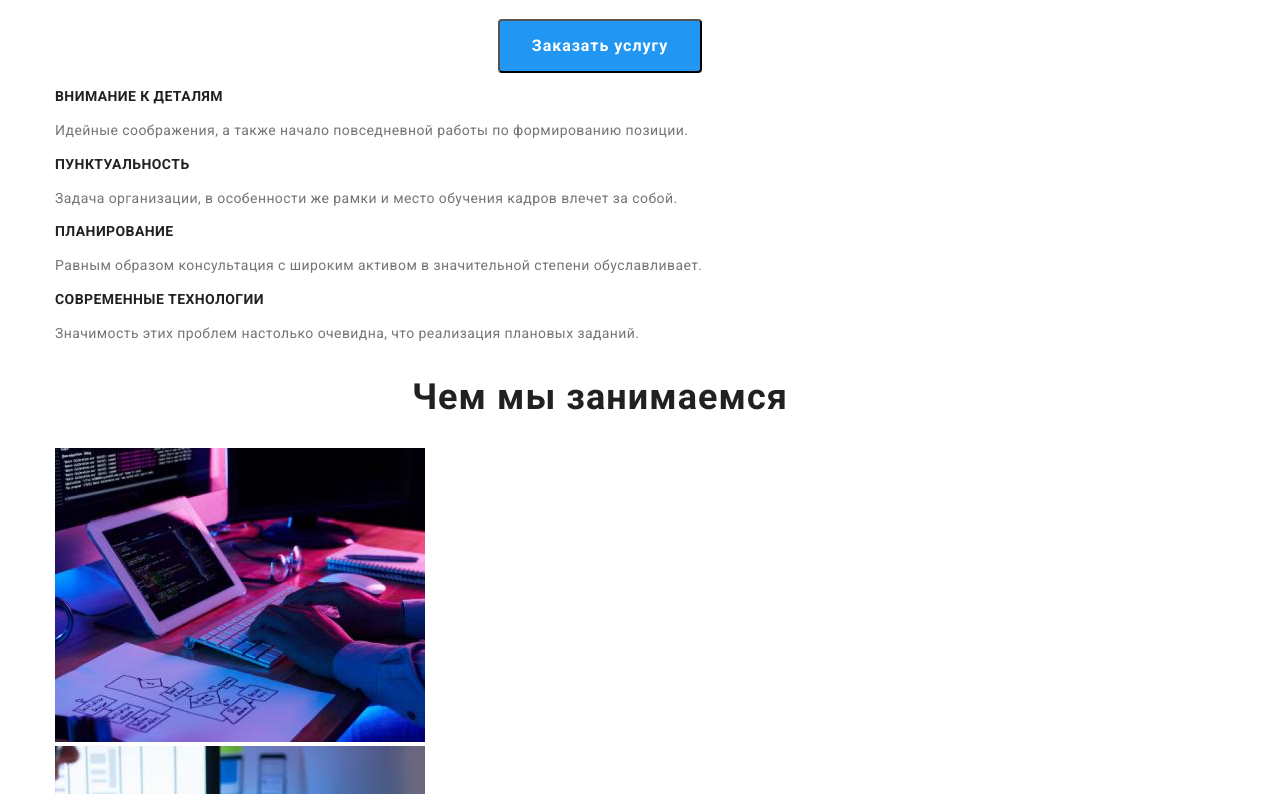
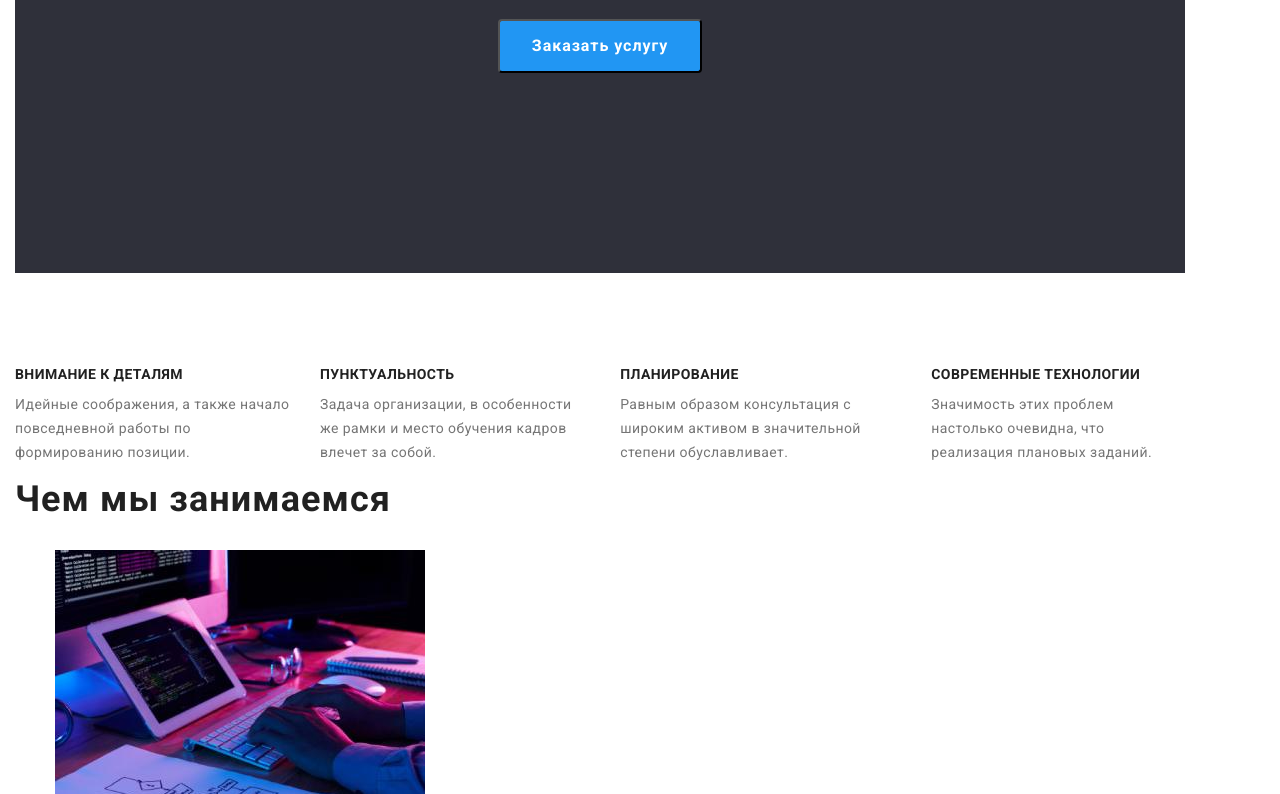
Before and after one commit to BorisKorsun/BorisKorsun-goit-markup-hw-02, a plain HTML site: page index.html in a window 1280 px wide. Shown: the part 366-1160 px from the top of the page. Drawn offline with nearby package versions, Linux system fonts and the light colour scheme.

Commit message:
add hero and features flexbox

```diff
--- a/css/styles.css
+++ b/css/styles.css
@@ -23,6 +23,9 @@ body {
   --footer-text-color: rgba(255, 255, 255, 0.6);
   --accent-color: #2196f3;
   --brand-color: #2196f3;
+  --primary-background-color: #ffffff;
+  --secondary-background-color: #f5f4fa;
+  --third-background-color: #2f303a;
 }
 
 .link {
@@ -32,6 +35,7 @@ body {
 
 .list {
   list-style: none;
+  margin-top: 0;
 }
 
 .container {
@@ -49,10 +53,11 @@ body {
 }
 
 .title {
+  margin-top: 0;
+
   font-weight: bold;
   font-size: 36px;
   line-height: 42px;
-  text-align: center;
   letter-spacing: 0.03em;
   color: var(--second-title-color);
 }
@@ -150,7 +155,11 @@ body {
 /* ---------------hero--------------- */
 
 .hero {
+  padding-top: 200px;
+  padding-bottom: 200px;
   text-align: center;
+
+  background-color: var(--third-background-color);
 }
 
 .hero > * {
@@ -158,10 +167,10 @@ body {
 }
 
 .hero-title {
-  padding-top: 200px;
   margin-top: 0;
   margin-bottom: 30px;
 
+  color: var(--primary-title-color);
   font-weight: 900;
   font-size: 44px;
   line-height: 1.36;
@@ -187,6 +196,10 @@ body {
 
 /* ---------------features--------------- */
 
+.features {
+  padding-top: 94px;
+}
+
 .visually-hidden {
   position: absolute;
   white-space: nowrap;
@@ -201,6 +214,8 @@ body {
 }
 
 .item-title {
+  margin-bottom: 10px;
+
   font-weight: bold;
   font-size: 14px;
   line-height: 1.14;
@@ -209,12 +224,48 @@ body {
   color: var(--second-title-color);
 }
 
-.fetures-text {
+.features-text {
+  margin-top: 0;
+
   font-weight: normal;
   font-size: 14px;
   line-height: 1.71;
   letter-spacing: 0.03em;
   color: var(--second-text-color);
+}
+
+.item.first {
+  display: flex;
+  flex-direction: column;
+  width: calc((100%-90px) / 4);
+}
+
+.item.second {
+  display: flex;
+  flex-direction: column;
+  width: calc((100%-90px) / 4);
+}
+
+.item.third {
+  display: flex;
+  flex-direction: column;
+  width: calc((100%-90px) / 4);
+}
+
+.item.fourth {
+  display: flex;
+  flex-direction: column;
+  width: calc((100%-90px) / 4);
+}
+
+.features-list {
+  display: flex;
+  padding-left: 0;
+  margin-bottom: 0;
+}
+
+.features-list > .item:not(:last-child) {
+  margin-right: 30px;
 }
 
 /* ---------------about--------------- */
--- a/index.html
+++ b/index.html
@@ -49,7 +49,7 @@
 
             <!-- Герой -->
             <section class="hero">
-                <h1 class="hero-title">Эффективные решения для вашего бизнеса</h1>
+                <h1 class="title hero-title">Эффективные решения для вашего бизнеса</h1>
                 <button class="btn hero-btn" type="button">
                     <span class="btn-span">Заказать услугу</span>
                 </button>
@@ -57,29 +57,29 @@
 
             <!-- Особенности -->
             <section class="features">
-                <h2 class="features-title visually-hidden">Особенности</h2>
+                <h2 class="title features-title visually-hidden">Особенности</h2>
                 <ul class="list features-list">
-                    <li class="item features-item">
-                        <h3 class="item-title">Внимание к деталям</h3>
-                        <p class="fetures-text">
+                    <li class="item first features-item">
+                        <h3 class="title item-title ">Внимание к деталям</h3>
+                        <p class="features-text">
                             Идейные соображения, а также начало повседневной работы по формированию позиции.
                         </p>
                     </li>
-                    <li class="item features-item">
-                        <h3 class="item-title">Пунктуальность</h3>
-                        <p class="fetures-text">
+                    <li class="item second features-item">
+                        <h3 class="title item-title ">Пунктуальность</h3>
+                        <p class="features-text">
                             Задача организации, в особенности же рамки и место обучения кадров влечет за собой.
                         </p>
                     </li>
-                    <li class="item features-item">
-                        <h3 class="item-title">Планирование</h3>
-                        <p class="fetures-text">
+                    <li class="item third features-item">
+                        <h3 class="title item-title ">Планирование</h3>
+                        <p class="features-text">
                             Равным образом консультация с широким активом в значительной степени обуславливает.
                         </p>
                     </li>
-                    <li class="item features-item">
-                        <h3 class="item-title">Современные технологии</h3>
-                        <p class="fetures-text">
+                    <li class="item fourth features-item">
+                        <h3 class="title item-title">Современные технологии</h3>
+                        <p class="features-text">
                             Значимость этих проблем настолько очевидна, что реализация плановых заданий.
                         </p>
                     </li>
@@ -109,22 +109,22 @@
                 <ul class="list team-list">
                     <li class="item team-item">
                         <img width="270" src="./img/worker1.jpg" alt="Игорь Демьяненко">
-                        <h3 class="masters-name">Игорь Демьяненко</h3>
+                        <title  class="title masters-name">Игорь Демьяненко</h3>
                         <p class="team-text" lang="en">Product Designer</p>
                     </li>
                     <li class="item team-item">
                         <img width="270" src="./img/worker2.jpg" alt="Ольга Репина">
-                        <h3 class="masters-name">Ольга Репина</h3>
+                        <h3 class="title masters-name">Ольга Репина</h3>
                         <p class="team-text" lang="en">Frontend Developer</p>
                     </li>
                     <li class="item team-item">
                         <img width="270" src="./img/worker3.jpg" alt="Николай Тарасов">
-                        <h3 class="masters-name">Николай Тарасов</h3>
+                        <h3 class="title masters-name">Николай Тарасов</h3>
                         <p class="team-text" lang="en">Marketing</p>
                     </li>
                     <li class="item team-item">
                         <img width="270" src="./img/worker4.jpg" alt="Михаил Ермаков">
-                        <h3 class="masters-name">Михаил Ермаков</h3>
+                        <h3 class="title masters-name">Михаил Ермаков</h3>
                         <p class="team-text" lang="en">UI Designer</p>
                     </li>
                 </ul>
```
Also changed, not shown: portfolio.html (+1 -1 lines).
